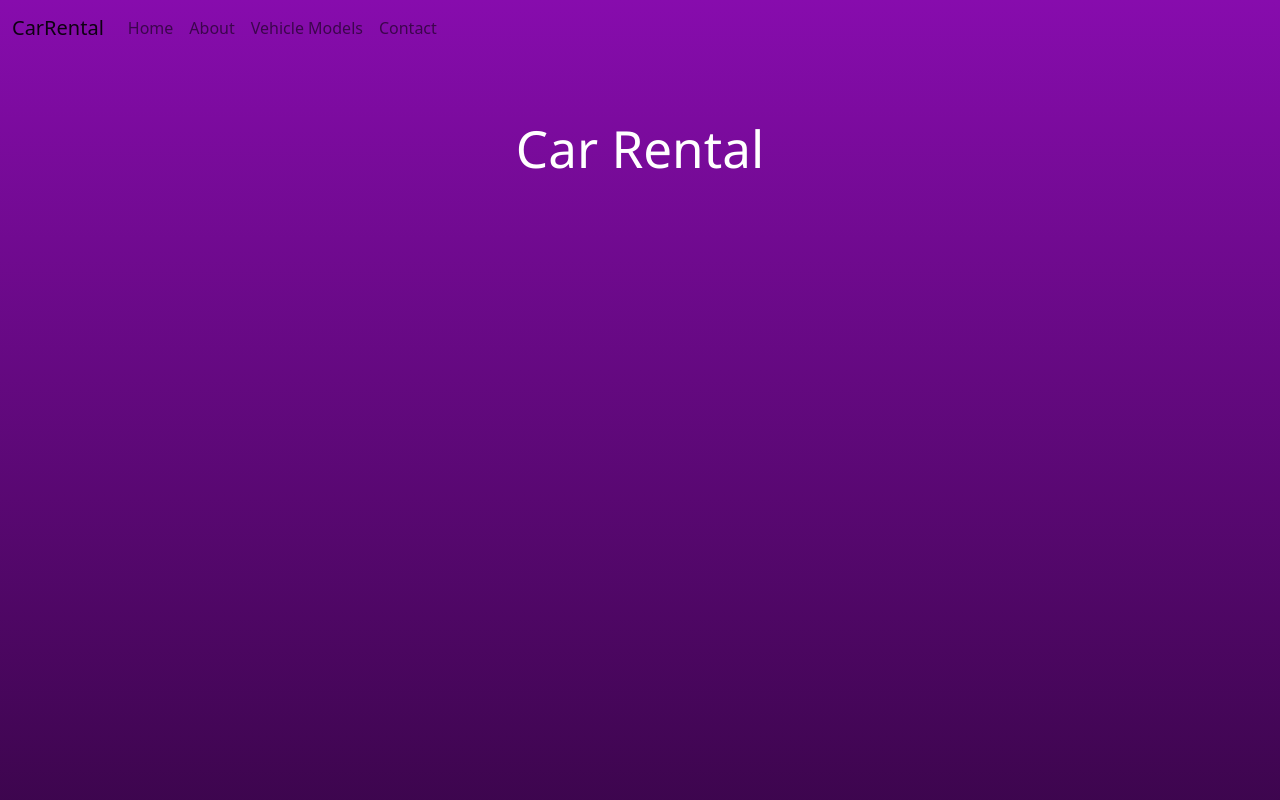
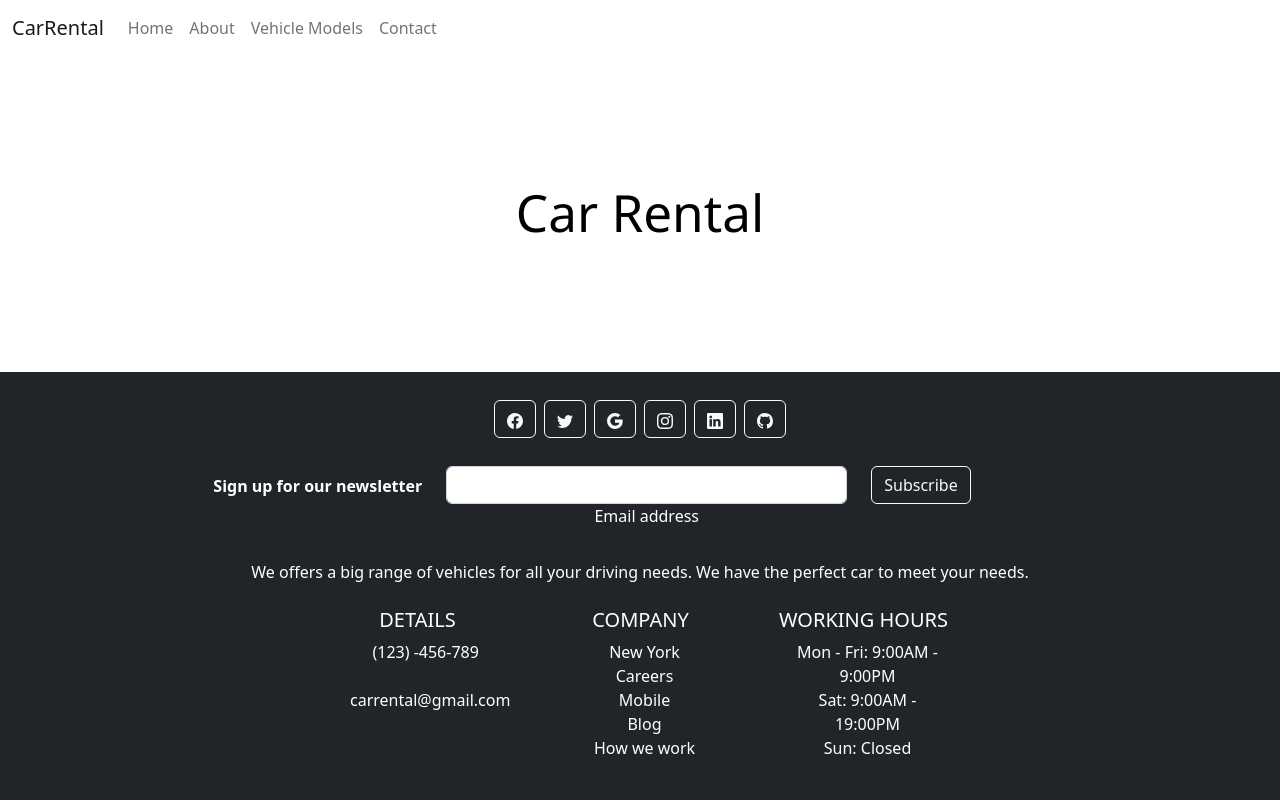
Before and after one commit to Ido-Gabay/CarRental, a React (Vite) app: page / in a window 1280 px wide. Shown: the top 800 px of the page. Built offline with nearby package versions, Linux system fonts and the light colour scheme.

Commit message:
adding footer

```diff
--- /dev/null
+++ b/components/Footer.jsx
@@ -0,0 +1,88 @@
+import React from "react";
+import { Facebook, Twitter,Google,Instagram,Linkedin,Github } from "react-bootstrap-icons";
+
+export default function Footer() {
+  return (
+    <footer className="siteFooter bg-dark text-center text-white">
+      <div className="container p-4">
+        <section className="mb-4">
+          <a className="btn btn-outline-light btn-floating m-1" href="#!" role="button">
+            <Facebook/>
+          </a>
+          <a className="btn btn-outline-light btn-floating m-1" href="#!" role="button">
+            <Twitter/>
+          </a>
+          <a className="btn btn-outline-light btn-floating m-1" href="#!" role="button">
+            <Google/>
+          </a>
+          <a className="btn btn-outline-light btn-floating m-1" href="#!" role="button">
+            <Instagram/>
+          </a>
+          <a className="btn btn-outline-light btn-floating m-1" href="#!" role="button">
+            <Linkedin/>
+          </a>
+          <a className="btn btn-outline-light btn-floating m-1" href="#!" role="button">
+            <Github/>
+          </a>
+        </section>
+        <section className="userContact">
+          <form action="">
+            <div className="row d-flex justify-content-center">
+              <div className="col-auto">
+                <p className="pt-2">
+                  <strong>Sign up for our newsletter</strong>
+                </p>
+              </div>
+              <div className="col-md-5 col-12">
+                <div className="form-outline form-white mb-4">
+                  <input type="email" id="form5Example21" className="form-control" />
+                  <label className="form-label" htmlFor="form5Example21">Email address</label>
+                </div>
+              </div>
+              <div className="col-auto">
+                <button type="submit" className="btn btn-outline-light mb-4">
+                  Subscribe
+                </button>
+              </div>
+            </div>
+          </form>
+        </section>
+        <section className="mb-4">
+          <p>
+            We offers a big range of vehicles for all your driving needs. We have the perfect car to meet your needs.
+          </p>
+        </section>
+        <section className="details">
+          <div className="row">
+            <div className="col-lg-3 col-md-6 mb-3 mb-md-0">
+              <h5 className="text-uppercase">Details</h5>
+              <ul class="footer-content__2">
+                <li><i class="fa-solid fa-phone"></i> &nbsp; (123) -456-789</li>
+                <li><i class="fa-solid fa-envelope"></i>&nbsp; carrental@gmail.com</li>
+                </ul>
+            </div>
+            <div className="col-lg-3 col-md-6 mb-3 mb-md-0">
+              <h5 className="text-uppercase">Company</h5>
+
+              <ul class="footer-content__2">
+                <li>New York</li>
+                <li>Careers</li>
+                <li>Mobile</li>
+                <li>Blog</li>
+                <li>How we work</li>
+              </ul>
+            </div>
+            <div className="col-lg-3 col-md-1 mb-3 mb-md-0">
+              <h5 className="text-uppercase">Working Hours</h5>
+              <ul className="footer-content__2">
+                <li>Mon - Fri: 9:00AM - 9:00PM</li>
+                <li>Sat: 9:00AM - 19:00PM</li>
+                <li>Sun: Closed</li>
+              </ul>
+            </div>
+          </div>
+        </section>
+      </div>
+    </footer>
+  );
+}
--- a/package.json
+++ b/package.json
@@ -10,7 +10,9 @@
   },
   "dependencies": {
     "bootstrap": "^5.2.3",
+    "bootstrap-icons": "^1.10.5",
     "react": "^18.2.0",
+    "react-bootstrap-icons": "^1.10.3",
     "react-dom": "^18.2.0"
   },
   "devDependencies": {
--- a/src/App.css
+++ b/src/App.css
@@ -1,13 +1,31 @@
 #root {
   text-align: center;
-  margin-bottom: 100%;
   width: 100%;
 }
-body {
-  background-image: linear-gradient(180deg,rgb(135, 12, 173), black);
+.App
+{
+  min-height: 100vh;
+  display: flex;
+  flex-direction: column;
 }
 h1.title{
-  margin-top: 5%;
-  color : white;
+  margin-top: 10%;
+  color : black;
   font-family: 'Segoe UI', Tahoma, Geneva, Verdana, sans-serif;
 }
+.siteFooter{
+  margin-top: auto
+}
+
+section.userContact
+{
+  margin-right: 6rem;
+}
+.footer-content__2
+{
+  list-style-type: none;
+  margin-right: 1.5rem;
+}
+.details{
+  margin-left: 14rem;
+}
--- a/src/App.jsx
+++ b/src/App.jsx
@@ -2,10 +2,7 @@ import React from 'react';
 import './App.css';
 import NavBar from '../components/NavBar';
 import { BrowserRouter as Router, Routes, Route } from 'react-router-dom';
-import Home from '../components/Home';
-import About from '../components/About';
-import VehicleModels from "../components/VehicleModels";
-import Contact from "../components/Contact";
+import Footer from '../components/Footer';
 
 function App() {
   return (
@@ -13,6 +10,7 @@ function App() {
       <Router>
         <NavBar />
       </Router>
+      <Footer/>
     </div>
   );
 }
--- a/src/main.jsx
+++ b/src/main.jsx
@@ -2,7 +2,7 @@ import React from 'react'
 import ReactDOM from 'react-dom/client'
 import App from './App'
 import './index.css'
-import { BrowserRouter } from "react-router-dom";
+
 
 ReactDOM.createRoot(document.getElementById('root')).render(
   <React.StrictMode>
```
Also changed, not shown: 1 other file (tests, documents, lock files or other folders).
